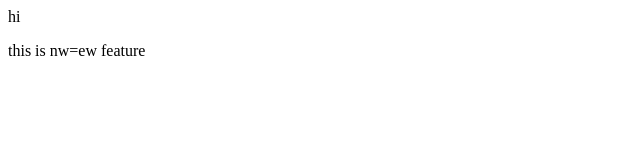
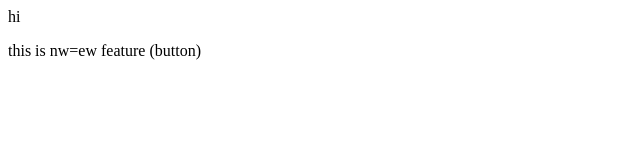
Before and after one commit to syam1433/LocalRepo, a plain HTML site: page index.html in a window 1280 px wide. Shown: the full height of the page, 0-640 px from the left. Drawn offline with Linux system fonts and the light colour scheme.

Commit message:
add button

```diff
--- a/index.html
+++ b/index.html
@@ -1,2 +1,2 @@
 <p>hi</p>
-<p>this is nw=ew feature</p>
+<p>this is nw=ew feature (button)</p>
```
